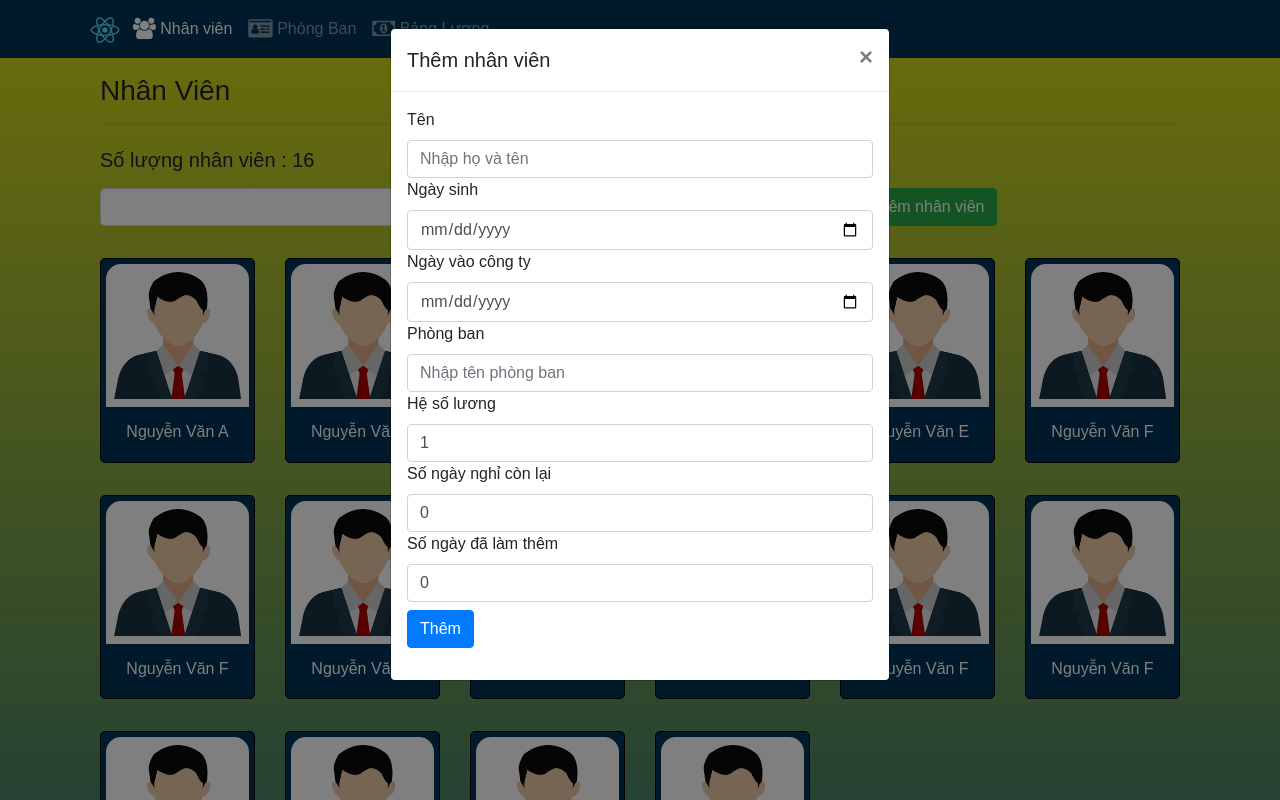
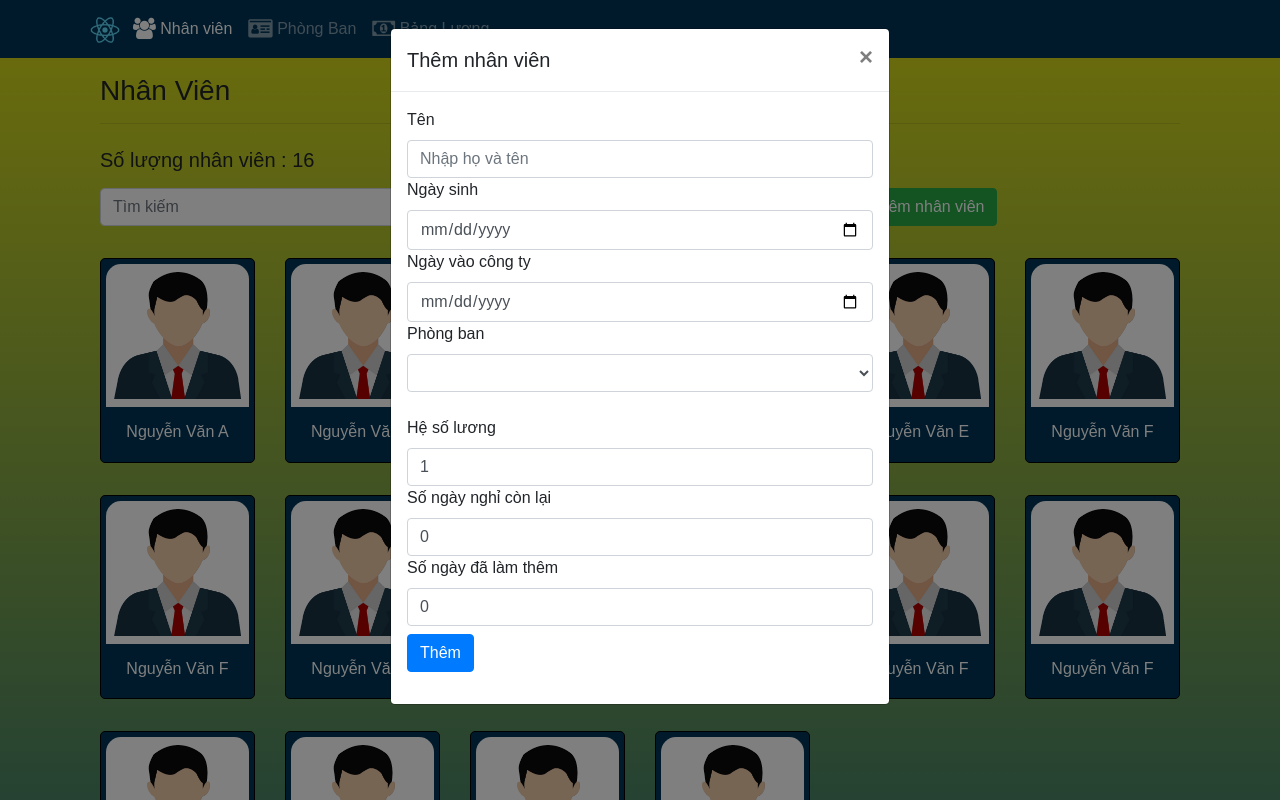
Before and after one commit to quachanhhao1698/Funix_RJS101x_01-A_VN_DN, a React (Create React App) app: page /nhanvien in a window 1280 px wide. Both pictures are taken after a click on the button "Thêm nhân viên". Shown: the top 800 px of the page. Built offline with nearby package versions, Linux system fonts and the light colour scheme.

Commit message:
Update  StaffListComponent.js file

```diff
--- a/src/components/MainComponent.js
+++ b/src/components/MainComponent.js
@@ -16,7 +16,8 @@ export default class MainComponent extends Component {
     this.state = {
       staffs: STAFFS,
       staffsPayroll: STAFFS,
-      departments: DEPARTMENTS
+      departments: DEPARTMENTS,
+      staffDepartments: DEPARTMENTS
     };
   }
 
@@ -35,7 +36,7 @@ export default class MainComponent extends Component {
           <div>
             <Header/>
             <Switch>
-              <Route exact path="/nhanvien"          component={()=> <StaffListComponent staffs={this.state.staffs} search={this.state.staffs}/>}/>
+              <Route exact path="/nhanvien"          component={()=> <StaffListComponent staffs={this.state.staffs} departments={this.state.staffDepartments}/>}/>
               <Route       path="/nhanvien/:staffId" component={StaffWithId} />
               <Route exact path="/phongban"          component={()=> <DepartmentsComponent departments={this.state.departments} />} />
               <Route exact path="/bangluong"         component={()=> <PayrollComponent  payroll={this.state.staffsPayroll}/>} />
--- a/src/components/StaffListComponent.js
+++ b/src/components/StaffListComponent.js
@@ -1,8 +1,7 @@
 import React,{ useRef, useState} from "react";
-import {Card,CardImg,CardBody,CardTitle,Button,Col,Row,Container,Input,Modal,ModalBody,ModalHeader,Form,FormGroup,Label} from 'reactstrap';
+import {Card,CardImg,CardBody,CardTitle,Button,Col,Row,Container,Input,Modal,ModalBody,ModalHeader,Form,FormGroup,Label, ButtonGroup} from 'reactstrap';
 import { Link } from 'react-router-dom';
 import '../App.css';
-
 
 function RenderStaffs({staff,onClick}){
     return(
@@ -17,27 +16,39 @@ function RenderStaffs({staff,onClick}){
     );
 }
 
-
-
-
-
-
+function Department({department}) {
+    return(
+        <option>{department.name}</option>
+    );
+}
 
 function StaffListComponent(props) {
-
 
         const [col, setCol] = useState(0);
         // Số lượng nhân viên
         let countStaffs=props.staffs.length;
 
-        const[togleModal,setTogleModal] = useState(false);
+        // const[keyWord, setKeyWord]= useState('');
+        const inputRef = useRef(null);
+        const [toggleModal,setToggleModal] = useState(false);
+        const [searchItem, setSearchItem] = useState('');
 
-        // const[keyWord, setKeyWord]= useState('');
-        const[searchItem, setSearchItem] = useState('')
-
-        const inputRef = useRef(null);
+        const [name, setName] = useState('');
+        const [dOB, setDOB] = useState('');
+        const [salaryScale, setSalaryScale] = useState('1');
+        const [startDate, setStartDate] = useState('');
+        const [department, setDepartment] = useState('');
+        const [annualLeave, setAnnualLeave] = useState('0');
+        const [overTime, setOverTime] =useState('0');
 
 
+        const [newStaffs, setNewStaffs] = useState([]);
+
+        const staffDepartment = props.departments.map((department)=>{
+            return(
+                    <Department department={department}/>
+            );
+        })
 
         const staffList = props.staffs
         //Lọc nhân viên có tên trùng với keyword
@@ -52,20 +63,51 @@ function StaffListComponent(props) {
         //Hiển thị danh sách nhân viên
         .map((staffs)=> {
             return (
-
                 <Col key={staffs.id} xs={col || "6"} md={col || "4"} lg={col || "2"} className={"mt-3"} >
                         <RenderStaffs staff={staffs} onclick={props.onClick}/>
                 </Col>
             );
         });
 
+        console.log(props.staffs);
 
         const handleSearch = () =>{
            setSearchItem(inputRef.current.value);
         }
 
+        const clearInput = () =>{
+            setName('');
+            setDOB('');
+            setSalaryScale('1');
+            setStartDate('');
+            setDepartment('');
+            setAnnualLeave('0');
+            setOverTime('0');
+        }
+
+        const handleAdd= () =>{
+
+            let staffId = countStaffs + 1;
+
+            let newStaff = {   id:staffId,
+                            name: name,
+                            doB: dOB,
+                            salaryScale: salaryScale,
+                            startDate: startDate,
+                            department: department,
+                            annualLeave:annualLeave,
+                            overTime:overTime,
+                            image: '/assets/images/alberto.png'
+                        };
+                        props.staffs.push(newStaff);
+            setNewStaffs([...newStaffs, newStaff]);
+            setToggleModal(false);
+            clearInput();
 
 
+            alert(JSON.stringify(newStaff));
+            console.log(newStaff);
+        }
 
 
         return(
@@ -78,7 +120,6 @@ function StaffListComponent(props) {
                 </Col>
 
                </Row>
-
                 <Row>
                     {/* <Col className="col-12 col-sm-6 col-md-9">
                         <h5>Chọn số cột</h5>
@@ -95,7 +136,6 @@ function StaffListComponent(props) {
                     </Col>
 
                 </Row>
-
                 <Row>
                     {/* Search sử dụng controlled */}
 
@@ -111,69 +151,89 @@ function StaffListComponent(props) {
 
                     {/* Search sử dụng uncontrolled  */}
                     <Col className={'col-12 col-md-5 mt-2'}>
-                        <Input type="text" id="search" name="search" innerRef={inputRef} />
+                        <Form>
+                            <Input type="text" id="search" name="search" placeholder="Tìm kiếm" innerRef={inputRef} />
+                        </Form>
                     </Col>
                     <Col className={'col-12 col-md-3 mt-2'}>
-                        <Button color='primary' onClick={handleSearch}>Tìm</Button>
+                        <ButtonGroup>
+                            <Button color='primary' onClick={handleSearch}>Tìm</Button>
+                            <Button color='danger' onClick={()=> inputRef.current.value=""}>Xóa</Button>
+                        </ButtonGroup>
+
                     </Col>
 
 
                     <Col className="col-12 col-md-4">
                         <Button className="mt-2" color='success'
-                                onClick={()=>{setTogleModal(!togleModal)}}
+                                onClick={()=>{setToggleModal(!toggleModal)}}
                         >
                             <i className="fa fa-plus"></i> Thêm nhân viên</Button>
                     </Col>
                 </Row>
-
-
-
                 <Row>
                     {staffList}
                 </Row>
-
                 <Row className={"m-3"}>
                     <h5>Bấm vào nhân viên để xem thông tin</h5>
                     <br/>
 
                 </Row>
-
-                {<Modal isOpen={togleModal} toggle={()=> setTogleModal(false)}>
-                    <ModalHeader toggle={()=> setTogleModal(false)}>Thêm nhân viên</ModalHeader>
+                {<Modal isOpen={toggleModal} toggle={()=> setToggleModal(false)}>
+                    <ModalHeader toggle={()=> setToggleModal(false)}>Thêm nhân viên</ModalHeader>
 
                     <ModalBody>
                         <Form>
                             <FormGroup>
                                 <Label htmlFor="staffName">Tên</Label>
-                                <Input type="text" id="staffName" name="staffName" placeholder="Nhập họ và tên"/>
+                                <Input  type="text" id="staffName" name="staffName" placeholder="Nhập họ và tên"
+                                        value={name} onChange={(e)=> setName(e.target.value)}
+
+                                />
 
                                 <Label htmlFor="dOB">Ngày sinh</Label>
-                                <Input type="date" id="dOB" name="dOB"/>
+                                <Input  type="date" id="dOB" name="dOB"
+                                        value={dOB} onChange={(e)=> setDOB(e.target.value)}
+                                />
 
                                 <Label htmlFor="startDate">Ngày vào công ty</Label>
-                                <Input type="date" id="startDate" name="startDate"/>
+                                <Input  type="date" id="startDate" name="startDate"
+                                        value={startDate} onChange={(e)=> setStartDate(e.target.value)}
+                                />
 
                                 <Label htmlFor="department">Phòng ban</Label>
-                                <Input type="text" id="department" name="department" placeholder="Nhập tên phòng ban"/>
+                                <select className='form-control' id="department" name="department"
+                                         value={department} onChange={(e)=> setDepartment(e.target.value)} >
+                                             <option></option>
+                                            {staffDepartment}
+                                </select>
+                                <br/>
+                                {/* <Input  type="text" id="department" name="department" placeholder="Nhập tên phòng ban"
+                                        value={department} onChange={(e)=> setDepartment(e.target.value)}
+                                /> */}
 
 
 
                                 <Label htmlFor="salaryScale">Hệ số lương</Label>
-                                <Input type="text" id="salaryScale" name="salaryScale" value="1"/>
+                                <Input  type="text" id="salaryScale" name="salaryScale"
+                                        value={salaryScale} onChange={(e)=> setSalaryScale(e.target.value)}
+                                />
 
                                 <Label htmlFor="annualLeave">Số ngày nghỉ còn lại</Label>
-                                <Input type="text" id="annualLeave" name="annualLeave" value="0"/>
+                                <Input  type="text" id="annualLeave" name="annualLeave"
+                                        value={annualLeave} onChange={(e)=> setAnnualLeave(e.target.value)}
+                                />
 
                                 <Label htmlFor="overTime">Số ngày đã làm thêm</Label>
-                                <Input type="text" id="overTime" name="overTime" value="0"/>
-
-                                <Button className="mt-2" color="primary"
-                                        >
-                                            Thêm</Button>
+                                <Input  type="text" id="overTime" name="overTime"
+                                        value={overTime} onChange={(e)=> setOverTime(e.target.value)}
+                                />
 
 
 
 
+
+                                <Button className="mt-2" color="primary" onClick={() => handleAdd() }>Thêm</Button>
                             </FormGroup>
                         </Form>
                     </ModalBody>
```
